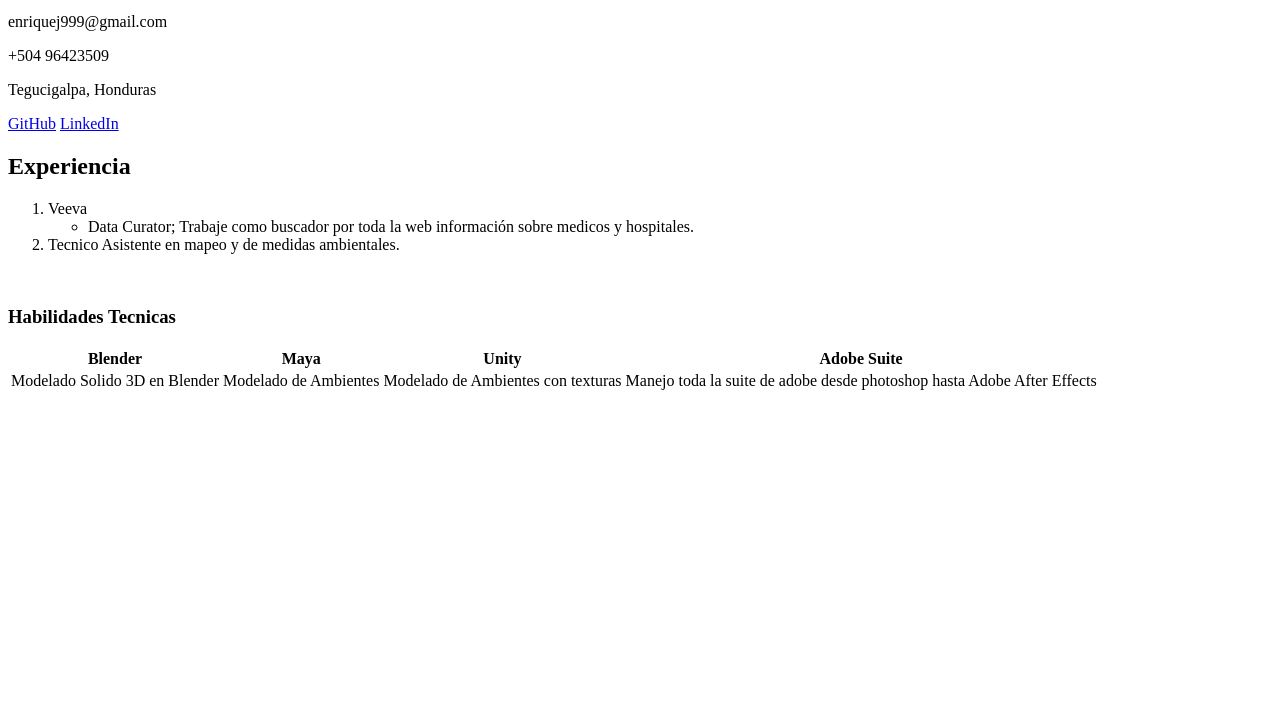
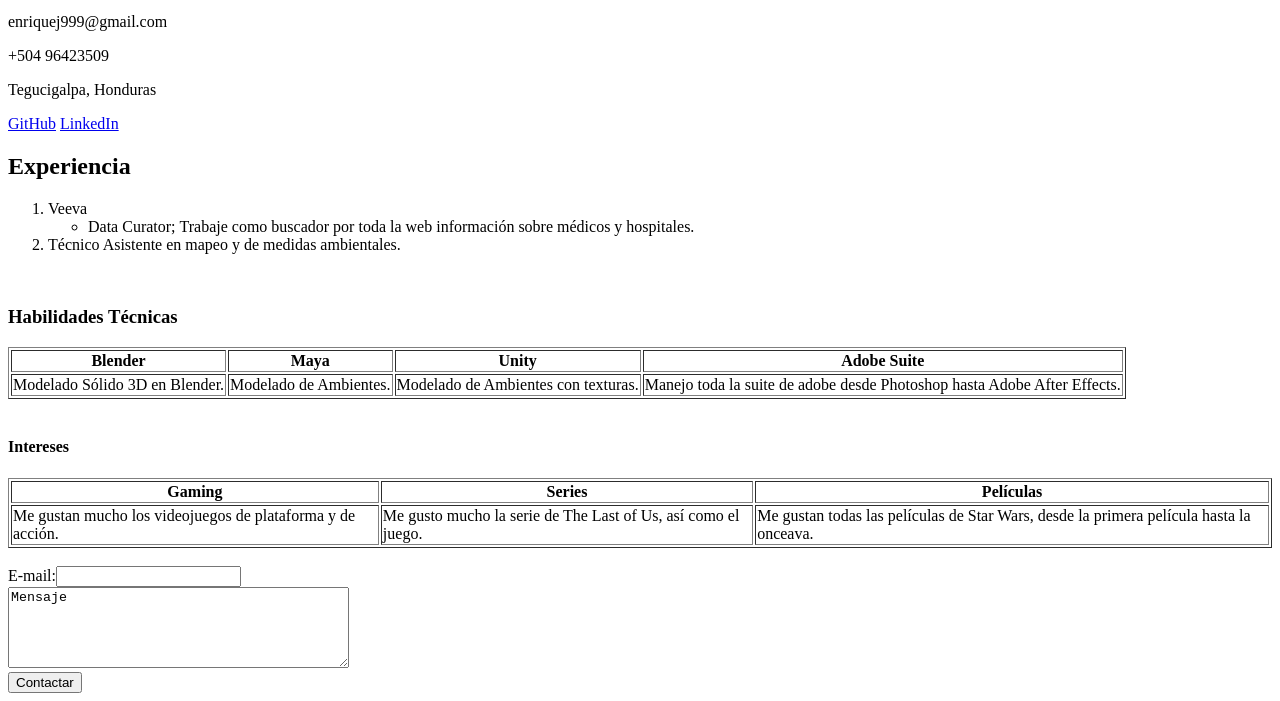
Before and after one commit to enriqueGaleanoT/html-intro, a plain HTML site: page index.html in a window 1280 px wide. Shown: the part 101-802 px from the top of the page. Drawn offline with Linux system fonts and the light colour scheme.

Commit message:
agregue intereses, espacio para email, mensaje, boton de contactar

```diff
--- a/index.html
+++ b/index.html
@@ -20,17 +20,17 @@
                 Veeva
                 <ul>
                     <li>
-                        Data Curator; Trabaje como buscador por toda la web información sobre medicos y hospitales.
+                        Data Curator; Trabaje como buscador por toda la web información sobre médicos y hospitales.
                     </li>
                 </ul>
             </li>
             <li>
-                Tecnico Asistente en mapeo y de medidas ambientales.
+                Técnico Asistente en mapeo y de medidas ambientales.
             </li>
         </ol>
         <br>
-        <h3>Habilidades Tecnicas</h3>
-        <table>
+        <h3>Habilidades Técnicas</h3>
+        <table border="1px">
             <tr>
                 <th>
                     Blender
@@ -46,11 +46,37 @@
                 </th>
             </tr>
             <tr>
-                <td>Modelado Solido 3D en Blender</td>
-                <td>Modelado de Ambientes</td>
-                <td>Modelado de Ambientes con texturas</td>
-                <td>Manejo toda la suite de adobe desde photoshop hasta Adobe After Effects</td>
+                <td>Modelado Sólido 3D en Blender.</td>
+                <td>Modelado de Ambientes.</td>
+                <td>Modelado de Ambientes con texturas.</td>
+                <td>Manejo toda la suite de adobe desde Photoshop hasta Adobe After Effects.</td>
             </tr>
         </table>
+        <br>
+        <h4>Intereses</h4>
+        <table border="1px">
+            <tr>
+                <th>
+                    Gaming
+                </th>
+                <th>
+                    Series
+                </th>
+                <th>
+                    Películas
+                </th>
+            </tr>
+            <tr>
+                <td>Me gustan mucho los videojuegos de plataforma y de acción.</td>
+                <td>Me gusto mucho la serie de The Last of Us, así como el juego.</td>
+                <td>Me gustan todas las películas de Star Wars, desde la primera película hasta la onceava.</td>
+            </tr>
+        </table>
+        <br>
+        <label>E-mail:<input type="email">
+        <br>
+        <textarea name="textarea" rows="5" cols="40">Mensaje</textarea>
+        <br>
+        <button name="button">Contactar</button>
     </body>
 </html>
```
